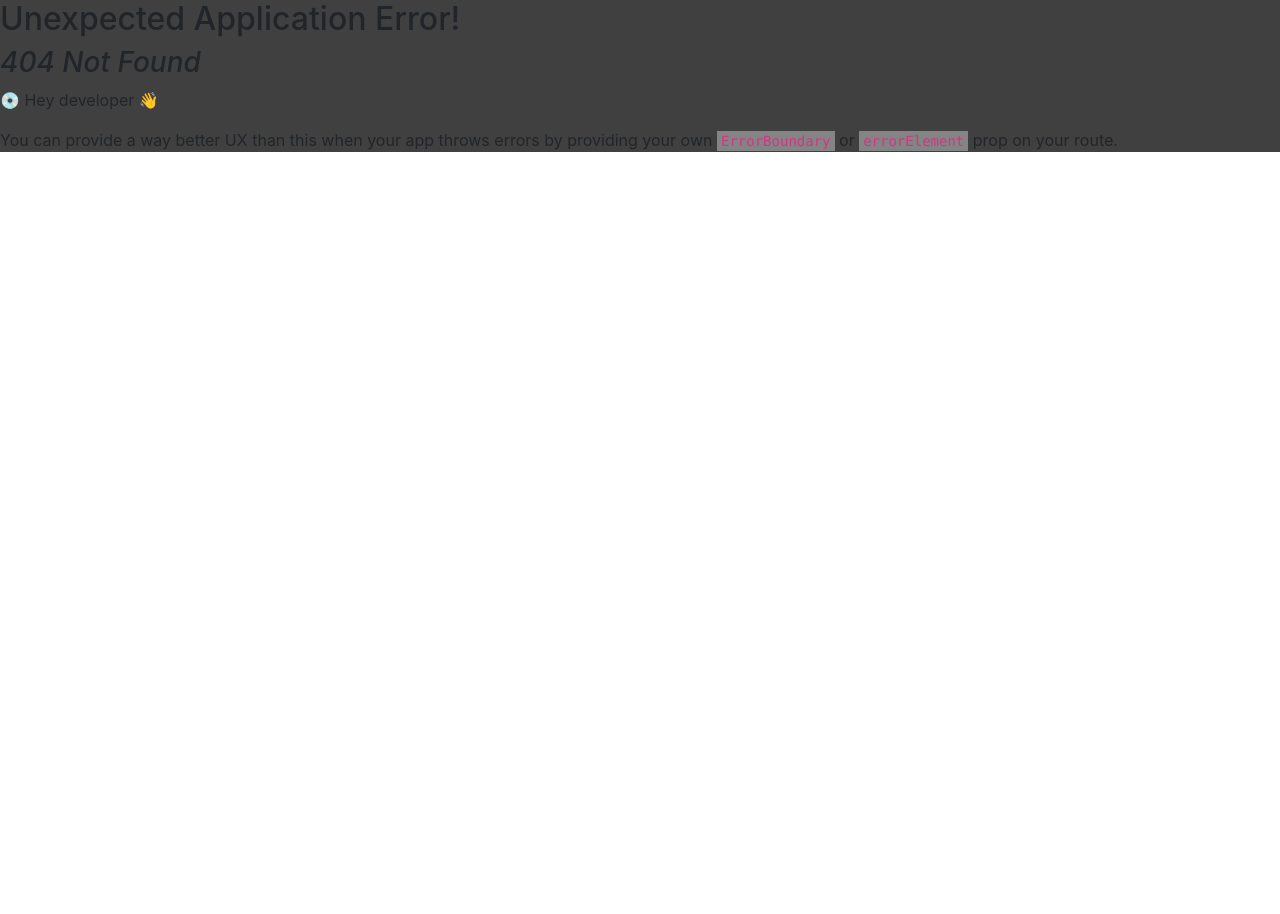
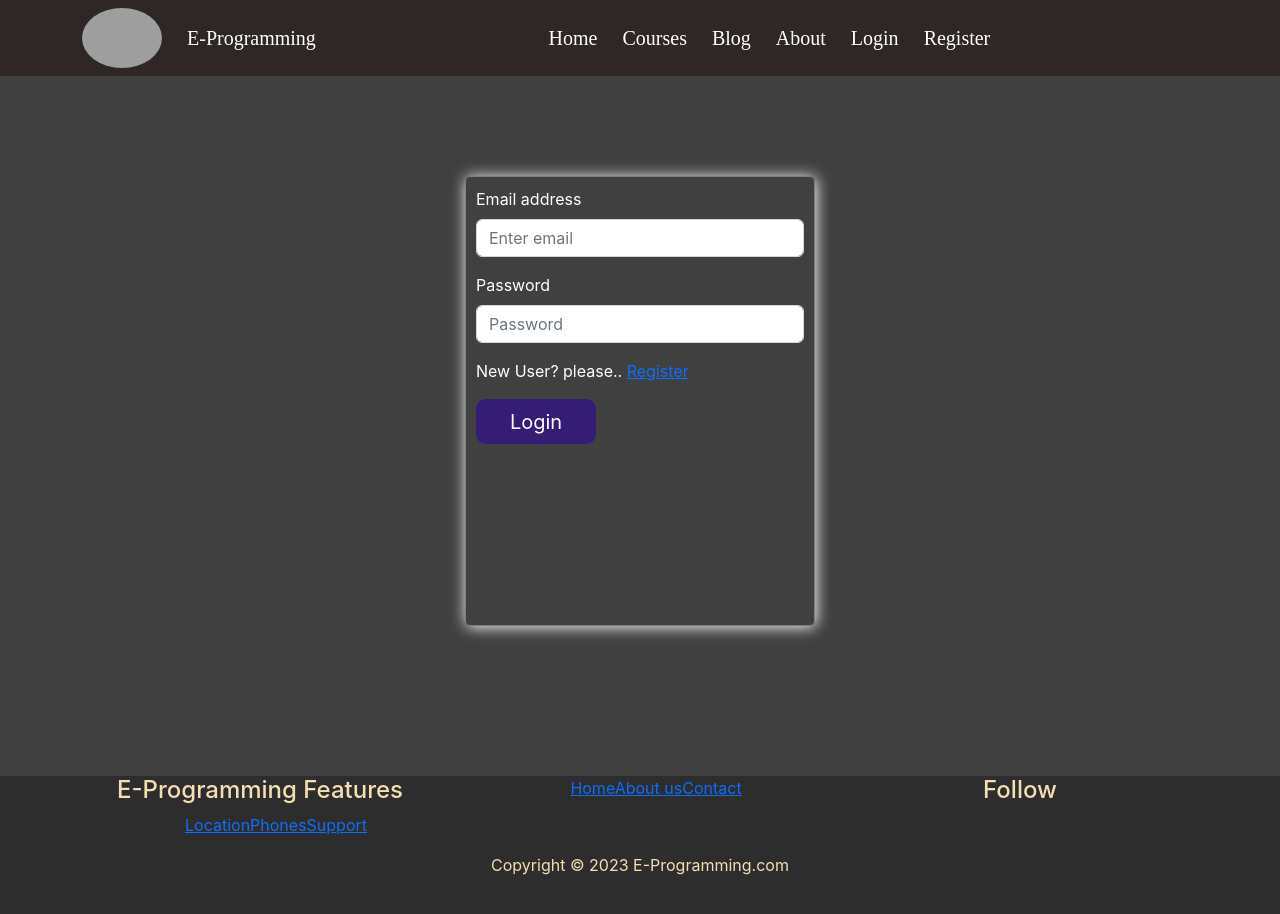
Before and after one commit to AbdulSatterism/E-Programming-Client, a React (Create React App) app: page /login in a window 1280 px wide. Before the commit this address had no page. Shown: the top 914 px of the page. Before the commit the page ends 800 px from the top, so only its background shows below. Built offline with nearby package versions, Linux system fonts and the light colour scheme; no server answers; grey boxes are pictures that could not be loaded.

Commit message:
implement login and registration system

```diff
--- a/package.json
+++ b/package.json
@@ -7,6 +7,7 @@
     "@testing-library/react": "^13.4.0",
     "@testing-library/user-event": "^13.5.0",
     "bootstrap": "^5.2.3",
+    "firebase": "^9.17.1",
     "react": "^18.2.0",
     "react-bootstrap": "^2.7.2",
     "react-dom": "^18.2.0",
--- a/src/components/Header/Header.js
+++ b/src/components/Header/Header.js
@@ -1,12 +1,22 @@
 import React from 'react';
+import { useContext } from 'react';
 import Container from 'react-bootstrap/Container';
 import Nav from 'react-bootstrap/Nav';
 import Navbar from 'react-bootstrap/Navbar';
 import { Link } from 'react-router-dom';
+import { UserContext } from '../../context/AuthContext';
 import './Header.css'
 
 
 const Header = () => {
+    const { user, logOut } = useContext(UserContext);
+
+    const handleLogOut = () => {
+        logOut()
+            .then(() => { })
+            .catch(error => console.log(error))
+    }
+
     return (
         <Navbar collapseOnSelect expand="lg" className='navbar-color'>
             <Container>
@@ -18,7 +28,19 @@ const Header = () => {
                         <Link to='/'>Home</Link>
                         <Link to='/courses'>Courses</Link>
                         <Link to='/blog'>Blog</Link>
-                        <Link to='about'>About</Link>
+                        <Link to='/about'>About</Link>
+                        {
+                            user?.uid ?
+                                <>
+                                    <Link>{user?.email}</Link>
+                                    <button onClick={handleLogOut}>Log Out</button>
+                                </>
+                                :
+                                <>
+                                    <Link to='/login'>Login</Link>
+                                    <Link to='register'>Register</Link>
+                                </>
+                        }
                     </Nav>
                 </Navbar.Collapse>
             </Container>
--- /dev/null
+++ b/src/components/Login/Login.js
@@ -0,0 +1,56 @@
+import React from 'react';
+import './Login.css';
+import Form from 'react-bootstrap/Form';
+import { Link } from 'react-router-dom';
+import { UserContext } from '../../context/AuthContext';
+import { useContext } from 'react';
+
+
+const Login = () => {
+
+    const { signInUser } = useContext(UserContext);
+
+    const handleSubmit = event => {
+        event.preventDefault();
+        const form = event.target;
+
+        const email = form.email.value;
+        const password = form.password.value;
+        signInUser(email, password)
+            .then(result => {
+                const user = result.user;
+                console.log(user);
+            })
+            .catch(error => {
+                const errorMessage = error.message;
+                console.log(errorMessage)
+            })
+
+    }
+    return (
+        <div className='register-page container'>
+            <div className="register-form">
+                <Form onSubmit={handleSubmit}>
+                    <Form.Group className="mb-3" controlId="formBasicEmail">
+                        <Form.Label>Email address</Form.Label>
+                        <Form.Control name='email' type="email" placeholder="Enter email" required />
+                    </Form.Group>
+
+                    <Form.Group className="mb-3" controlId="formBasicPassword">
+                        <Form.Label>Password</Form.Label>
+                        <Form.Control name='password' type="password" placeholder="Password" required />
+                    </Form.Group>
+
+                    <p>New User? please.. <Link to='/register'>Register</Link> </p>
+
+                    <button type="submit">
+                        Login
+                    </button>
+
+                </Form>
+            </div>
+        </div>
+    );
+};
+
+export default Login;
--- /dev/null
+++ b/src/components/Register/Register.css
@@ -0,0 +1,15 @@
+.register-page {
+    height: 500px;
+
+}
+
+.register-form {
+    height: 450px;
+    width: 350px;
+    border: 1px solid gray;
+    margin: 100px auto;
+    padding: 10px;
+    color: white;
+    box-shadow: 1px 1px 15px white;
+    border-radius: 5px;
+}
--- /dev/null
+++ b/src/components/Register/Register.js
@@ -0,0 +1,66 @@
+import React from 'react';
+import './Register.css'
+import Form from 'react-bootstrap/Form';
+import { Link } from 'react-router-dom';
+import { useContext } from 'react';
+import { UserContext } from '../../context/AuthContext';
+
+
+const Register = () => {
+
+    const { createUser } = useContext(UserContext);
+
+    const handleSubmit = event => {
+        event.preventDefault();
+        const form = event.target;
+
+        const name = form.name.value;
+        const photoURL = form.photoURL.value;
+        const email = form.email.value;
+        const password = form.password.value;
+        createUser(email, password)
+            .then(result => {
+                const user = result.user;
+                console.log(user);
+            })
+            .catch(error => {
+                console.log(error)
+            })
+
+    }
+
+    return (
+        <div className='register-page container'>
+            <div className="register-form">
+                <Form onSubmit={handleSubmit}>
+                    <Form.Group className="mb-3" controlId="formBasicName">
+                        <Form.Label>Name</Form.Label>
+                        <Form.Control name='name' type="text" placeholder="Name" />
+                    </Form.Group>
+                    <Form.Group className="mb-3" controlId="formBasicPhoto">
+                        <Form.Label>Photo URL</Form.Label>
+                        <Form.Control name='photoURL' type="text" placeholder="Photo url" />
+                    </Form.Group>
+                    <Form.Group className="mb-3" controlId="formBasicEmail">
+                        <Form.Label>Email address</Form.Label>
+                        <Form.Control name='email' type="email" placeholder="Enter email" required />
+                    </Form.Group>
+
+                    <Form.Group className="mb-3" controlId="formBasicPassword">
+                        <Form.Label>Password</Form.Label>
+                        <Form.Control name='password' type="password" placeholder="Password" required />
+                    </Form.Group>
+
+                    <p>Already have an account? please.. <Link to='/login'>Login</Link> </p>
+
+                    <button type="submit">
+                        Register
+                    </button>
+
+                </Form>
+            </div>
+        </div>
+    );
+};
+
+export default Register;
--- /dev/null
+++ b/src/context/AuthContext.js
@@ -0,0 +1,52 @@
+import React, { useState } from 'react';
+import { createContext } from 'react';
+import { createUserWithEmailAndPassword, getAuth, onAuthStateChanged, signInWithEmailAndPassword, signOut } from 'firebase/auth'
+import app from '../firebase/firebase.config';
+import { useEffect } from 'react';
+
+export const UserContext = createContext();
+const auth = getAuth(app)
+
+const AuthContext = ({ children }) => {
+    const [user, setUser] = useState(null)
+
+    // create user with email and pasword
+    const createUser = (email, password) => {
+        return createUserWithEmailAndPassword(auth, email, password);
+    }
+    // sign in user
+    const signInUser = (email, password) => {
+        return signInWithEmailAndPassword(auth, email, password)
+    }
+    //log out
+    const logOut = () => {
+        return signOut(auth);
+    }
+    // get user
+    useEffect(() => {
+        const unsubscribe = onAuthStateChanged(auth, currentUser => {
+            if (currentUser) {
+                setUser(currentUser)
+            }
+        });
+        return () => unsubscribe();
+    }, [])
+
+
+    const authInfo = {
+        user,
+        createUser,
+        signInUser,
+        logOut
+    }
+
+    return (
+        <div>
+            <UserContext.Provider value={authInfo}>
+                {children}
+            </UserContext.Provider>
+        </div>
+    );
+};
+
+export default AuthContext;
--- /dev/null
+++ b/src/firebase/firebase.config.js
@@ -0,0 +1,19 @@
+// Import the functions you need from the SDKs you need
+import { initializeApp } from "firebase/app";
+// TODO: Add SDKs for Firebase products that you want to use
+// https://firebase.google.com/docs/web/setup#available-libraries
+
+// Your web app's Firebase configuration
+const firebaseConfig = {
+    apiKey: "AIzaSyA3QZcvwd6wbbcuD7pUZRPaPHHWXdHMkEo",
+    authDomain: "e-programming-66e8a.firebaseapp.com",
+    projectId: "e-programming-66e8a",
+    storageBucket: "e-programming-66e8a.appspot.com",
+    messagingSenderId: "773244974958",
+    appId: "1:773244974958:web:c66c2f0ae887ce3ddd337f"
+};
+
+// Initialize Firebase
+const app = initializeApp(firebaseConfig);
+
+export default app;
--- a/src/index.js
+++ b/src/index.js
@@ -4,11 +4,14 @@ import ReactDOM from 'react-dom/client';
 import './index.css';
 import App from './App';
 import reportWebVitals from './reportWebVitals';
+import AuthContext from './context/AuthContext';
 
 const root = ReactDOM.createRoot(document.getElementById('root'));
 root.render(
   <React.StrictMode>
-    <App />
+    <AuthContext>
+      <App />
+    </AuthContext>
   </React.StrictMode>
 );
 
```
Also changed, not shown: src/App.js (+10 -0 lines), src/components/Login/Login.css (added), 1 other file (tests, documents, lock files or other folders).
